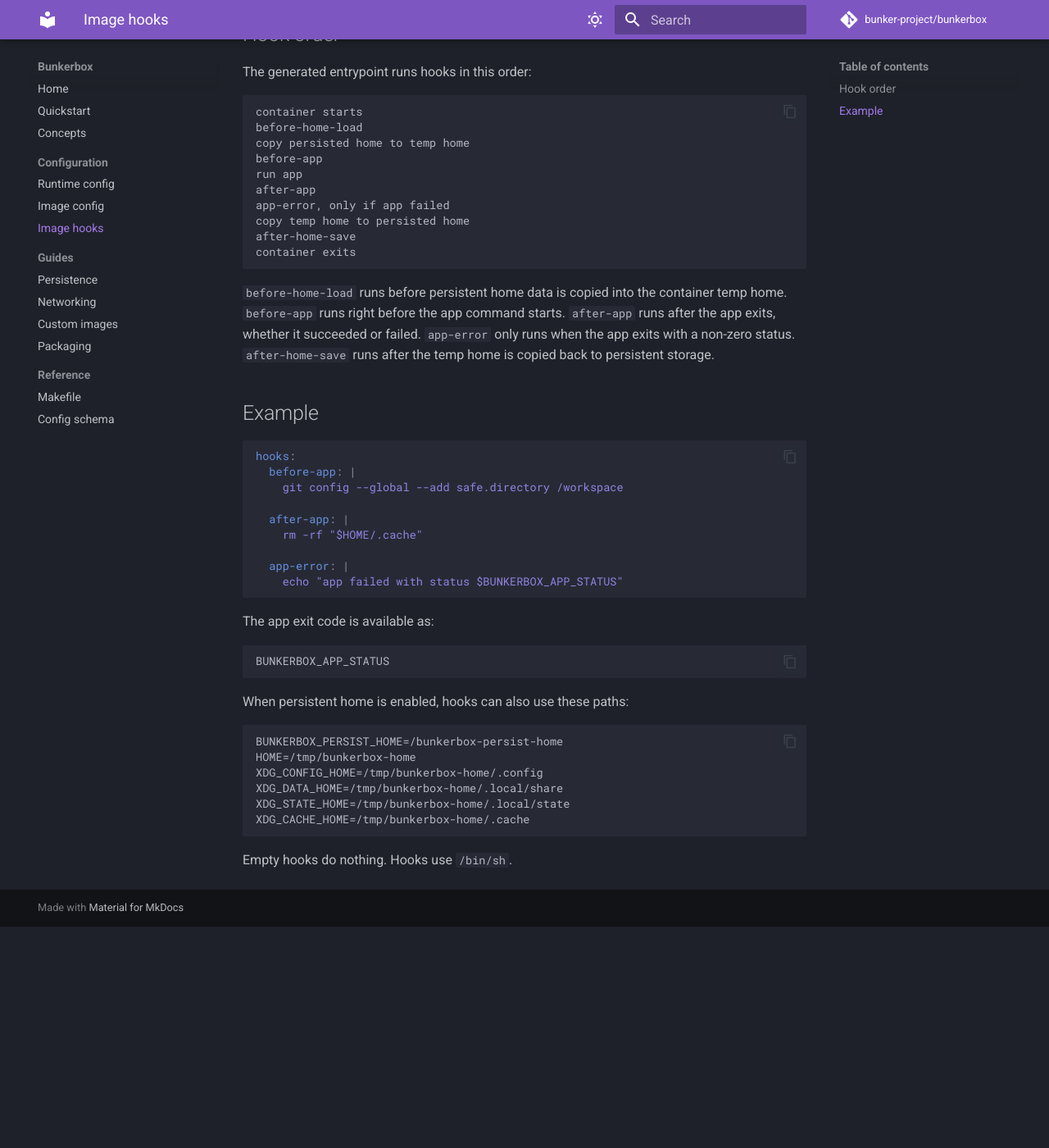
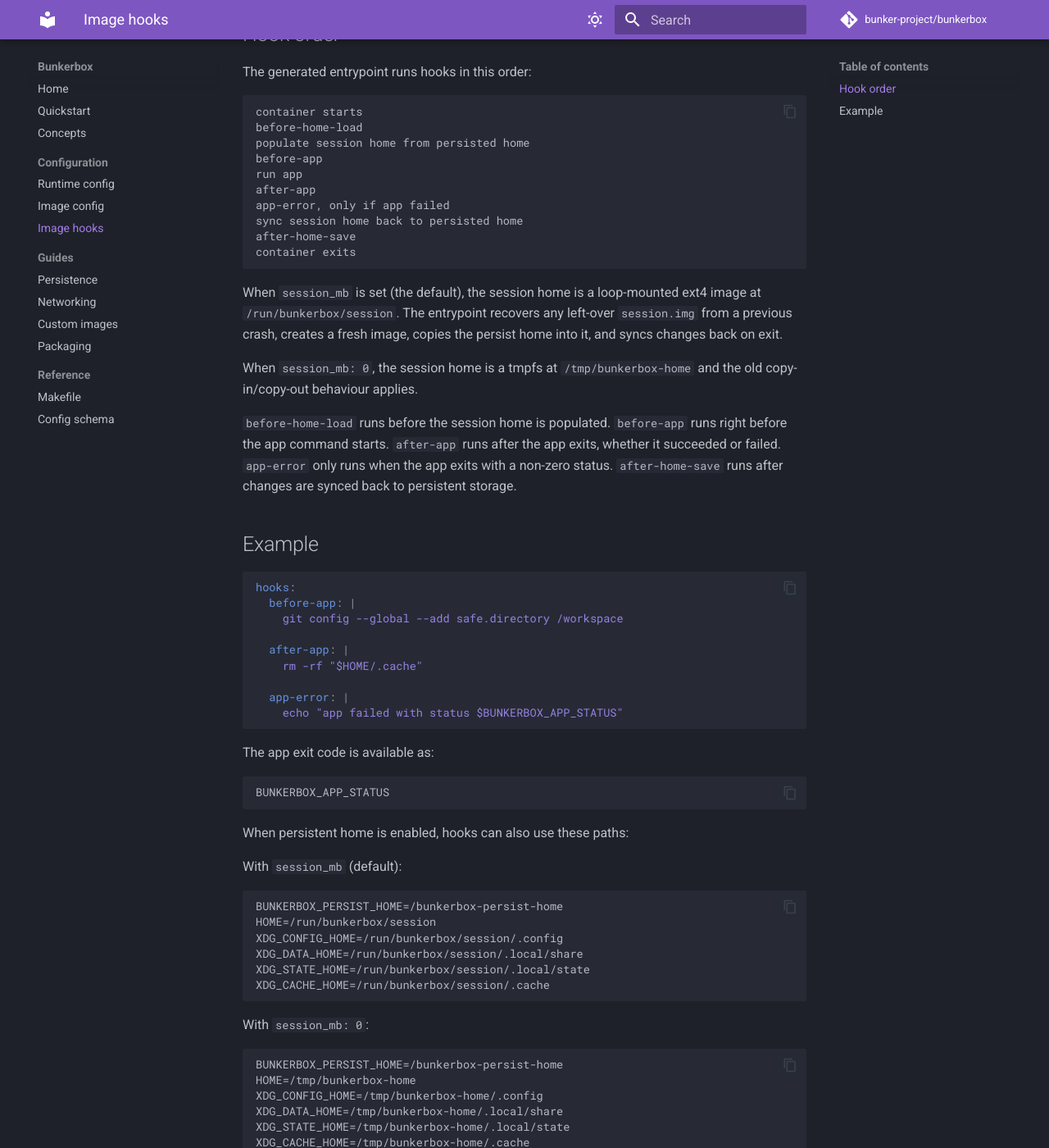
Before and after one commit to tinythings/bunkerbox, an MkDocs documentation site: the page built from docs/config/hooks.md, in a window 1280 px wide and 1400 px high, scrolled down 412 px. Shown: the whole window at 82% size. Built offline with MkDocs 1.6.1 and Material for MkDocs 9.7.7, drawn with Linux system fonts in a browser that asks for light colours; comment, search, counter and statistics services are not loaded; before the commit the page ends 1542 px from its top, so only the background shows below that.

Commit message:
Update docs

````diff
--- a/docs/config/hooks.md
+++ b/docs/config/hooks.md
@@ -17,17 +17,21 @@ The generated entrypoint runs hooks in this order:
 ```text
 container starts
 before-home-load
-copy persisted home to temp home
+populate session home from persisted home
 before-app
 run app
 after-app
 app-error, only if app failed
-copy temp home to persisted home
+sync session home back to persisted home
 after-home-save
 container exits
 ```
 
-`before-home-load` runs before persistent home data is copied into the container temp home. `before-app` runs right before the app command starts. `after-app` runs after the app exits, whether it succeeded or failed. `app-error` only runs when the app exits with a non-zero status. `after-home-save` runs after the temp home is copied back to persistent storage.
+When `session_mb` is set (the default), the session home is a loop-mounted ext4 image at `/run/bunkerbox/session`. The entrypoint recovers any left-over `session.img` from a previous crash, creates a fresh image, copies the persist home into it, and syncs changes back on exit.
+
+When `session_mb: 0`, the session home is a tmpfs at `/tmp/bunkerbox-home` and the old copy-in/copy-out behaviour applies.
+
+`before-home-load` runs before the session home is populated. `before-app` runs right before the app command starts. `after-app` runs after the app exits, whether it succeeded or failed. `app-error` only runs when the app exits with a non-zero status. `after-home-save` runs after changes are synced back to persistent storage.
 
 ## Example
 
@@ -51,6 +55,19 @@ BUNKERBOX_APP_STATUS
 
 When persistent home is enabled, hooks can also use these paths:
 
+With `session_mb` (default):
+
+```text
+BUNKERBOX_PERSIST_HOME=/bunkerbox-persist-home
+HOME=/run/bunkerbox/session
+XDG_CONFIG_HOME=/run/bunkerbox/session/.config
+XDG_DATA_HOME=/run/bunkerbox/session/.local/share
+XDG_STATE_HOME=/run/bunkerbox/session/.local/state
+XDG_CACHE_HOME=/run/bunkerbox/session/.cache
+```
+
+With `session_mb: 0`:
+
 ```text
 BUNKERBOX_PERSIST_HOME=/bunkerbox-persist-home
 HOME=/tmp/bunkerbox-home
````
Also changed, not shown: docs/concepts.md (+3 -1 lines), docs/config/image.md (+1 -1 lines), docs/config/runtime.md (+13 -0 lines), docs/guides/persistence.md (+2 -2 lines), docs/reference/config-schema.md (+2 -1 lines).
